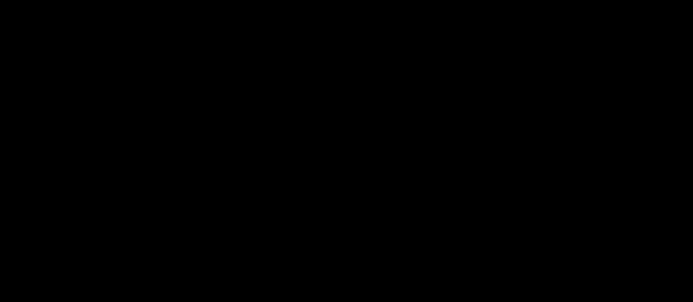
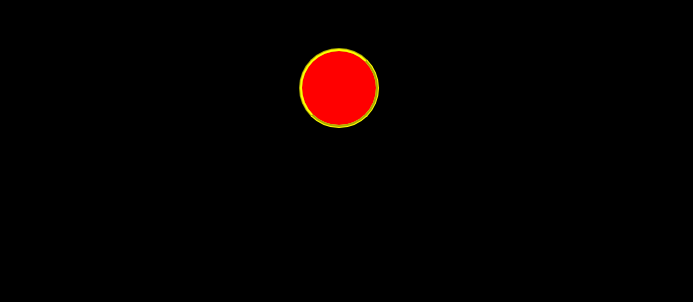
Before and after one commit to Oladele001/Autotext, a plain HTML site: page index.html in a window 1280 px wide. Shown: the top 302 px of the page, without its empty margins (293-986 px from the left). Drawn offline with Linux system fonts and the light colour scheme.

Commit message:
the new box was styled

```diff
--- a/index.html
+++ b/index.html
@@ -6,8 +6,8 @@
   <link rel="stylesheet" href="style.css">
 </head>
 <body>
+  <div class="round"></div>
   <div>
-    <div class="round"></div>
     <div>
       <span class="js">I AM </span> ABDULRAHMAN <span class="typed-text"></span>
       <span class="cursor">&nbsp;</span>
--- a/style.css
+++ b/style.css
@@ -5,7 +5,7 @@
 }
 
 body{
-    display: flex;
+    display: grid;
     justify-content: center;
     align-items: center;
     height: 100vh;
@@ -22,6 +22,12 @@ div{
     height: 5rem;
     background-color: red;
     border: 3px groove yellow;
+    border-radius: 50%;
+    display: flex;
+    justify-items: center;
+    position: fixed;
+    top: 3rem;
+    left: 37rem;
 }
 .js{
     color: yellow;
```
